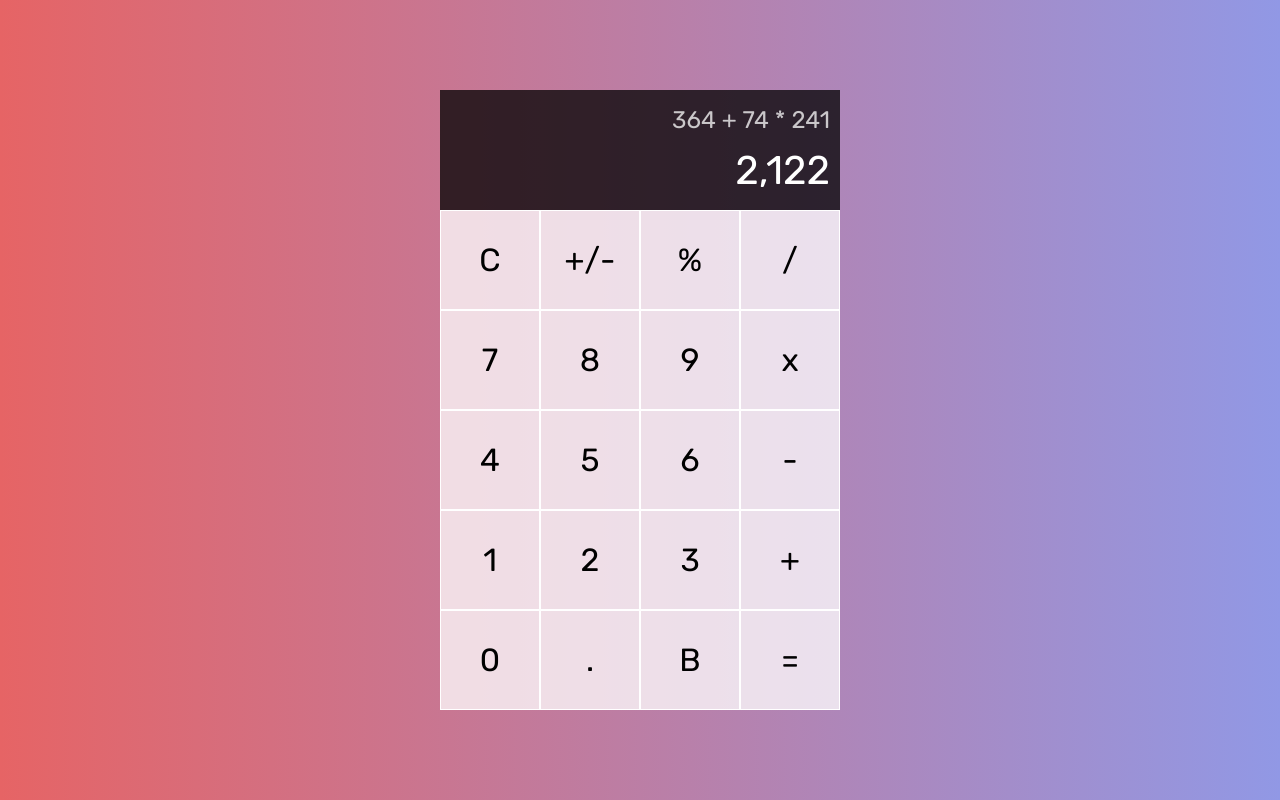
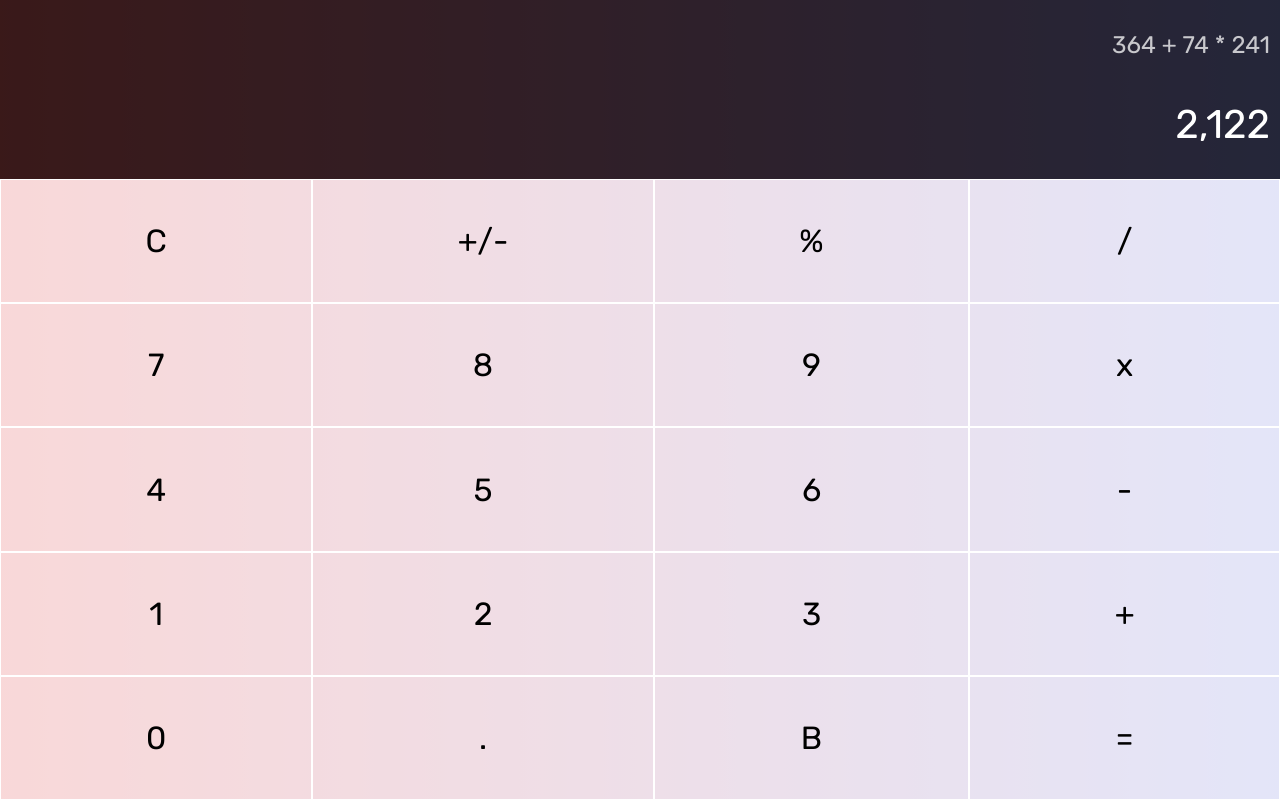
Before and after one commit to jordanallybrown/calculator, a plain HTML site: page index.html in a window 1280 px wide. Drawn offline with Linux system fonts and the light colour scheme.

Commit message:
Testing styles again for mobile

```diff
--- a/index.html
+++ b/index.html
@@ -5,7 +5,7 @@
     <meta http-equiv="X-UA-Compatible" content="IE=edge">
     <meta name="viewport" content="width=device-width, initial-scale=1.0">
     <title>Calculator</title>
-    <link rel="stylesheet" href="./styles.css">
+    <link rel="stylesheet" href="./styles1.css">
     <link rel="preconnect" href="https://fonts.gstatic.com">
     <link href="https://fonts.googleapis.com/css2?family=Rubik:wght@400;500;600;700;800&display=swap" rel="stylesheet">
 </head>
--- /dev/null
+++ b/styles1.css
@@ -0,0 +1,80 @@
+* {
+    margin: 0;
+    padding: 0;
+    box-sizing: border-box;
+    font-family: 'Rubik', sans-serif;
+    font-weight: normal;
+}
+
+/* .calculator-grid{
+    height: 100vh;
+    width: 100vw;
+    border: 10px solid green;
+    display: flex;
+    justify-content: center;
+    align-items: center;
+    color: #212529;
+    background: #F6F6F6;
+} */
+
+.calculator-grid {
+    height: 100vh;
+    width: 100vw;
+    /* border: 10px solid green; */
+background-repeat: no-repeat;
+background-position: center top;
+overflow: hidden;
+background: linear-gradient(to right, #e66465, #9198e5);
+display: grid;
+min-height: 100vh;
+    /* justify-content: center;
+    align-content: center; */
+/* grid-template-columns: repeat(4, 100px); */
+/* We want the rows to grow as large as they need to and wrap around, set minmax so
+at a minimum we want the rows 120px tall and then grow as needed */
+/* grid-template-rows: minmax(120px, auto) repeat(5, 100px); */
+
+  grid-template-columns: repeat(4, auto);
+    grid-template-rows: minmax(auto, auto) repeat(5, auto);
+}
+
+.calculator-grid > button {
+    cursor: pointer;
+    font-size: 2rem;
+    border: 1px solid white;
+    outline: none;
+    background-color: rgba(255, 255, 255, .75);
+}
+
+.calculator-grid > button:hover {
+    /* the last value is opacity */
+    background-color: rgba(255, 255, 255, .90);
+}
+
+.output {
+    /* span from the first to the last column */
+    grid-column: 1 / -1;
+    /* want it to be black this time */
+    background-color: rgba(0, 0, 0, .75);
+    /* align the items inside of the container */
+    display: flex;
+    align-items: flex-end;
+    justify-content: space-around;
+    flex-direction: column;
+    padding: 10px;
+    /* Need to wrap since numbers can get long, break the number in the middle
+    not just end of line or space and break all words*/
+    word-wrap: break-word;
+    word-break: break-all;
+
+}
+
+.output .expression {
+    color: rgba(255, 255, 255, .75);
+    font-size: 1.5rem;
+}
+
+.output .result {
+    color: white;
+    font-size: 2.5rem;
+}
```
